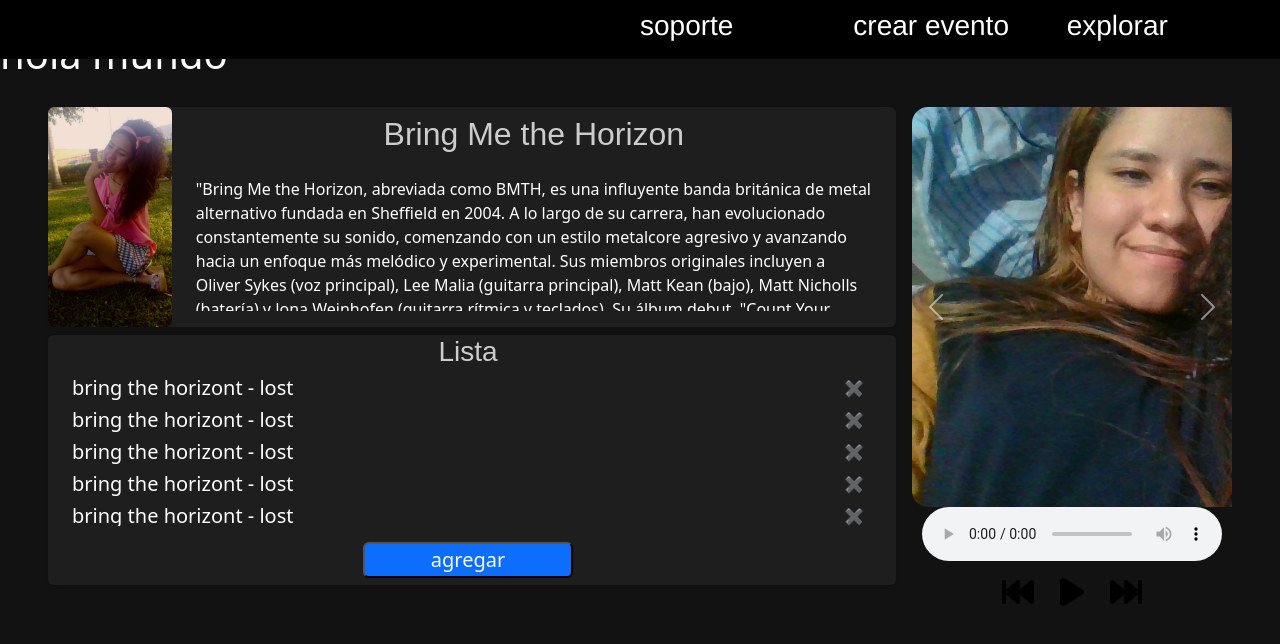
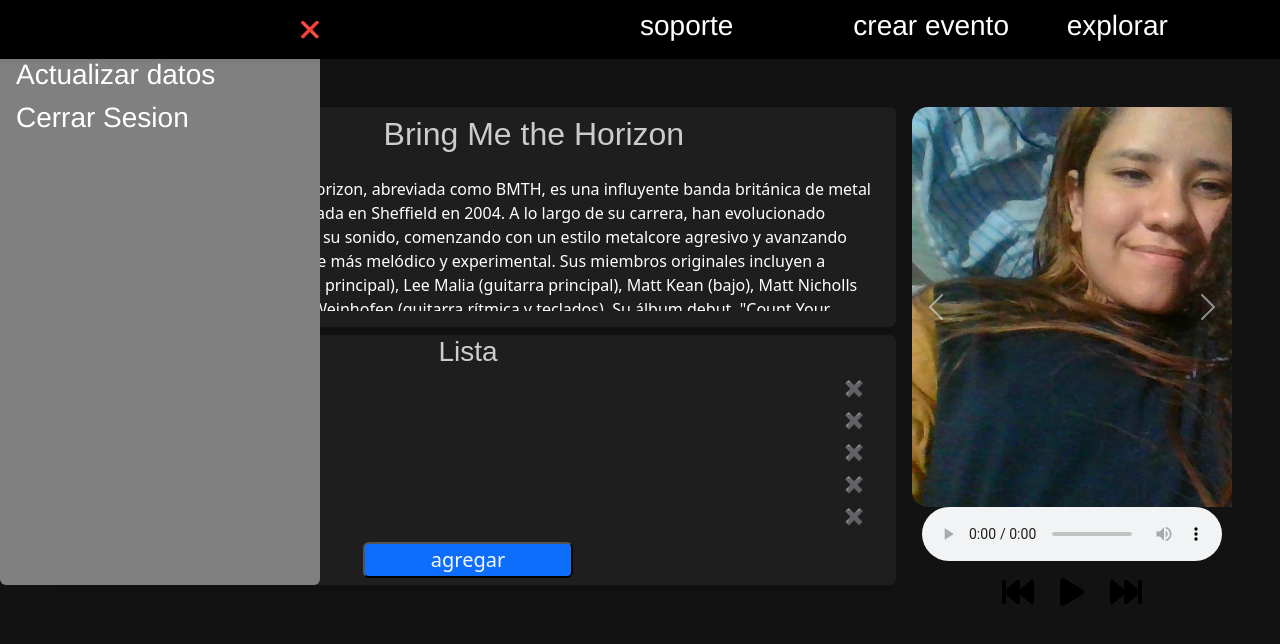
Before and after one commit to kamilo9809/ejercicio-practico-para-el-trabajo, a website: page client/index.html in a window 1280 px wide. Both pictures are taken after a click on the icon 71 px from the left and 32 px from the top of the page. Drawn offline with nearby package versions, Linux system fonts and the light colour scheme; a web font is replaced by a local one.

Commit message:
actualizacion dom

```diff
--- a/client/css/style.css
+++ b/client/css/style.css
@@ -5,6 +5,10 @@
     text-decoration: none;
     color: #FFFFFF;
     font-family: 'Franklin Gothic Medium', 'Arial Narrow', Arial, sans-serif;
+}
+
+.alto{
+    height: 200px;
 }
 
 .edimg{
@@ -60,8 +64,7 @@
     background-color: #1E1E1E;
 }
 
-/* .close{
-    display: flex;
-    position:  absolute;
-    justify-content: end;
-} */
+#userMenu{
+    background-color: #808080;
+    height: 585px;
+}
--- a/client/index.html
+++ b/client/index.html
@@ -10,18 +10,19 @@
 <body>
 
     <!-- ventana menu usuario -->
-        <div id="userMenu" class="d-block position-absolute w-25" style="height: 600px;">
-            <h1 class="textos d-block w-100"> hola mundo</h1>
+        <div id="userMenu" class="d-none position-absolute rounded w-25">
+            <div class="navegacion alto d-flex flex-column align-items-start justify-content-center w-100 ms-3">
+                <h3 class="textos"><a href="#">Actualizar datos</a></h3>
+                <h3 class="textos"><a href="#">Cerrar Sesion</a></h3>
+            </div>
         </div>
-
-
 
     <!-- As a link -->
     <nav class="navbar bg-black w-100 shadow-sm">
         <div class="container-fluid text-center">
 
         </div>
-            <div class="w-25 align-items-center ps-5">
+            <div id="confgUserMenu" class="d-flex w-25 align-items-center ps-5 ">
                 <svg id="menulateral" type="button" class="user" xmlns="http://www.w3.org/2000/svg" height="3em" viewBox="0 0 496 512"><!--! Font Awesome Free 6.4.2 by @fontawesome - https://fontawesome.com License - https://fontawesome.com/license (Commercial License) Copyright 2023 Fonticons, Inc. --><path d="M248 104c-53 0-96 43-96 96s43 96 96 96 96-43 96-96-43-96-96-96zm0 144c-26.5 0-48-21.5-48-48s21.5-48 48-48 48 21.5 48 48-21.5 48-48 48zm0-240C111 8 0 119 0 256s111 248 248 248 248-111 248-248S385 8 248 8zm0 448c-49.7 0-95.1-18.3-130.1-48.4 14.9-23 40.4-38.6 69.6-39.5 20.8 6.4 40.6 9.6 60.5 9.6s39.7-3.1 60.5-9.6c29.2 1 54.7 16.5 69.6 39.5-35 30.1-80.4 48.4-130.1 48.4zm162.7-84.1c-24.4-31.4-62.1-51.9-105.1-51.9-10.2 0-26 9.6-57.6 9.6-31.5 0-47.4-9.6-57.6-9.6-42.9 0-80.6 20.5-105.1 51.9C61.9 339.2 48 299.2 48 256c0-110.3 89.7-200 200-200s200 89.7 200 200c0 43.2-13.9 83.2-37.3 115.9z"/></svg>
             </div>
             <div class="navegacion d-flex align-items-center justify-content-between w-50 ">
--- a/client/js/function.js
+++ b/client/js/function.js
@@ -1,19 +1,28 @@
-// Obtener los elementos por su id
-var menulateral = document.querySelector("#menulateral");
-var userMenu = document.querySelector("#userMenu");
+const menulateral = document.querySelector("#menulateral");
+const userMenu = document.querySelector("#userMenu");
+const confgUserMenu = document.querySelector("#confgUserMenu");
 
-// Agregar evento de clic al elemento menulateral
 menulateral.addEventListener("click", function() {
-    // Cambiar la clase para mostrar el elemento userMenu
-    userMenu.classList.remove("d-none");
-    userMenu.classList.add("d-block");
-    menulateral.classList.add("d-none");
-    // Crear el elemento de botón
-    const closeButton = document.createElement("button");
-    closeButton.innerHTML = "❌";
-    closeButton.classList.add("close");
-    closeButton.classList.add("w-100")
+  userMenu.classList.remove("d-none");
+  userMenu.classList.add("d-block");
+  confgUserMenu.classList.remove("ps-5");
+  confgUserMenu.classList.add("justify-content-end");
+  menulateral.classList.add("d-none");
 
-    // Agregar el botón como hijo del elemento userMenu
-    userMenu.insertBefore(closeButton, userMenu.firstChild);
+  const closeMenu = document.createElement("div");
+  closeMenu.innerHTML = "❌";
+  closeMenu.classList.add("close");
+  closeMenu.setAttribute("type", "button");
+
+  confgUserMenu.appendChild(closeMenu);
+
+  closeMenu.addEventListener("click", function() {
+    userMenu.classList.add("d-none");
+    userMenu.classList.remove("d-block");
+    confgUserMenu.classList.add("ps-5");
+    confgUserMenu.classList.remove("justify-content-end");
+    menulateral.classList.remove("d-none");
+
+    confgUserMenu.removeChild(closeMenu);
+  });
 });
```
